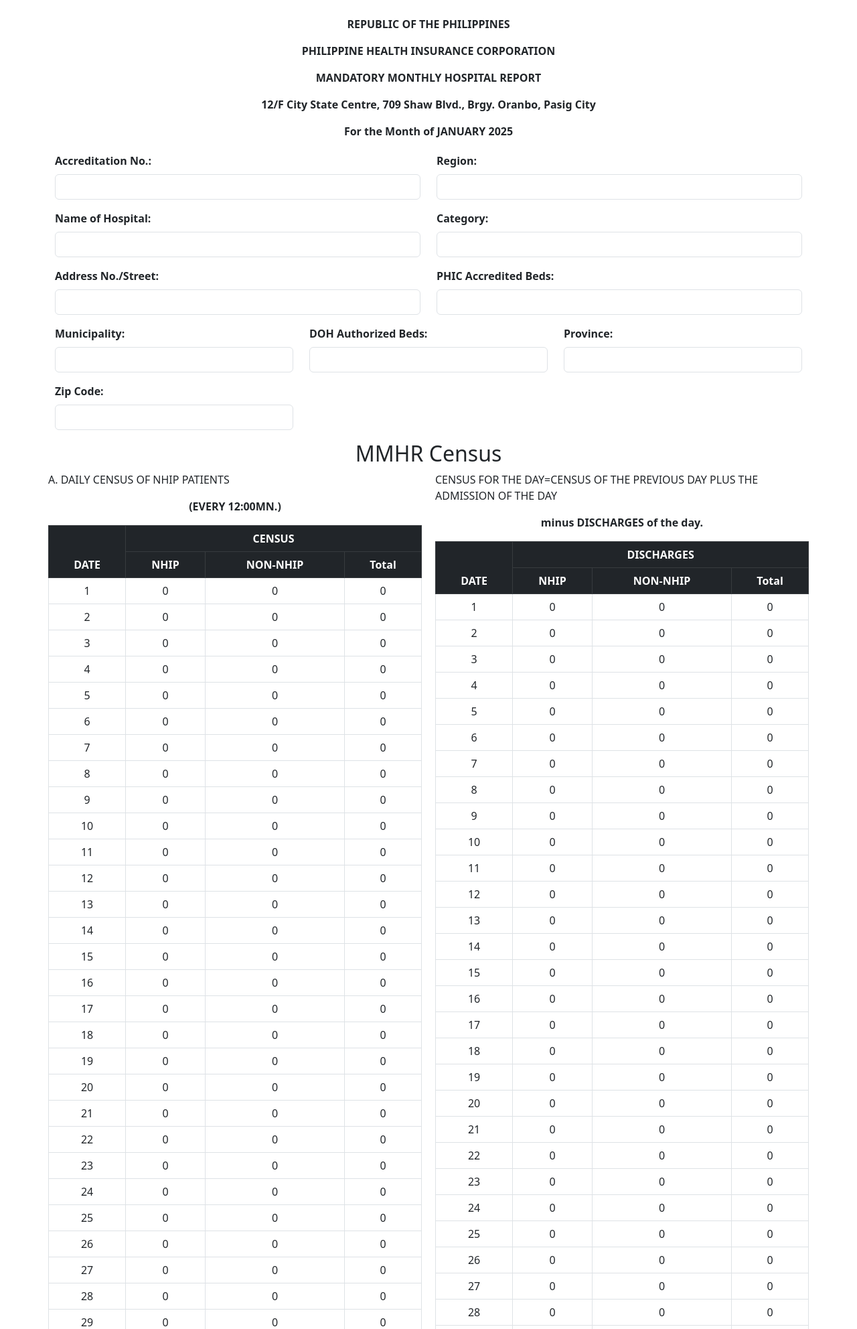
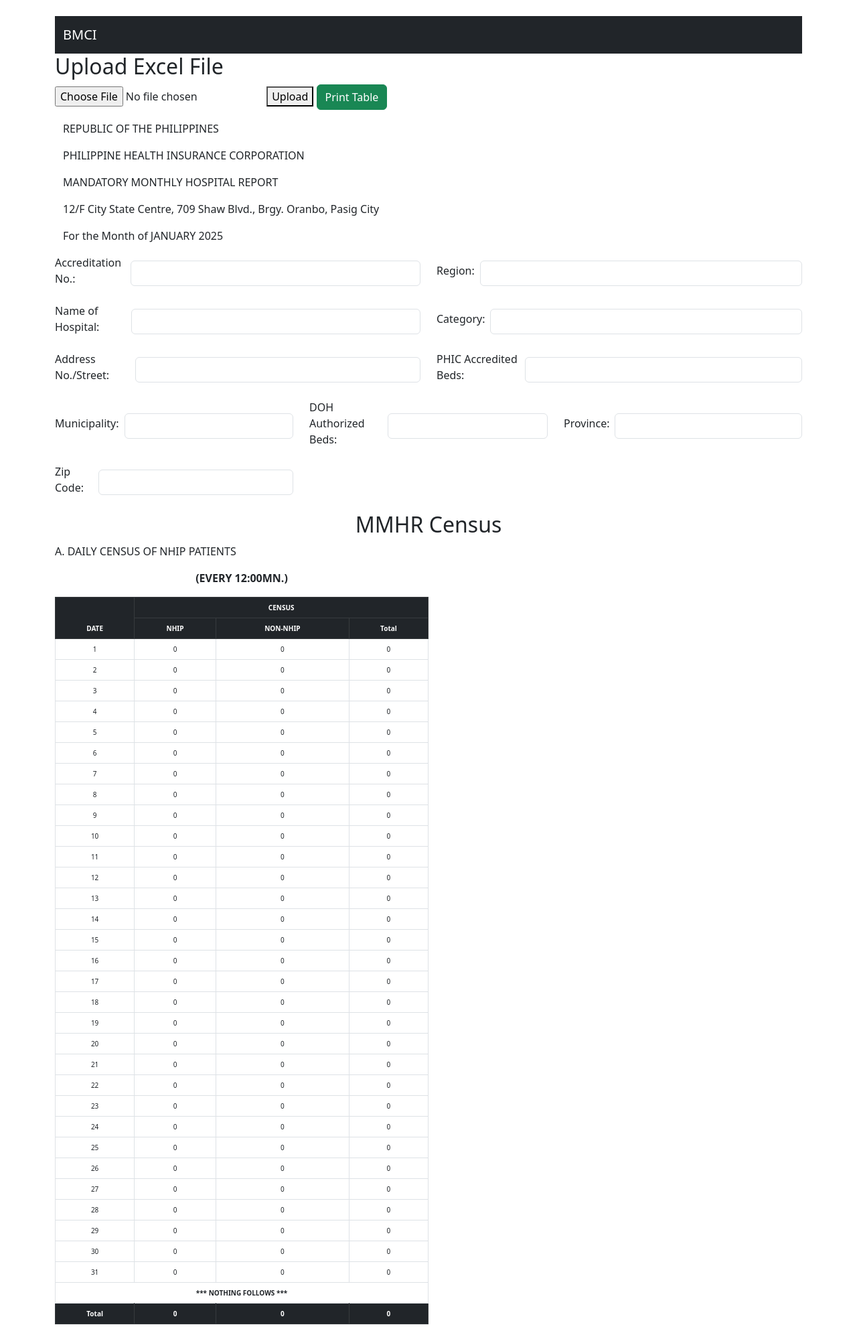
Before and after one commit to Tephenbaay/mmhr_census, a PHP site: page /mmhr_census.php in a window 1280 px wide. Shown: the top 1984 px of the page at 67% size. Run offline with PHP 8.4, Linux system fonts and the light colour scheme; data that the repository does not hold is empty.

Commit message:
pwede na ata

```diff
--- a/mmhr_census.php
+++ b/mmhr_census.php
@@ -151,28 +151,33 @@ while ($row = $result->fetch_assoc()) {
     <meta name="viewport" content="width=device-width, initial-scale=1.0">
     <title>MMHR Census</title>
     <link href="https://cdn.jsdelivr.net/npm/bootstrap@5.3.0/dist/css/bootstrap.min.css" rel="stylesheet">
+    <link rel="stylesheet" href="sige\mmhr.css">
     <style>
-        .table-container {
-            display: flex;
-            justify-content: center;
-            align-items: flex-start;
-            gap: 20px;
-        }
-        .table-responsive {
-            width: 100%;
-        }
-        .header-text {
-            text-align: center;
-            font-weight: bold;
-            margin-bottom: 20px;
-        }
-        .form-label {
-            font-weight: bold;
-        }
     </style>
 </head>
 <body class="container mt-4">
+
+<nav class="navbar navbar-expand-lg navbar-dark bg-dark">
+    <div class="container-fluid">
+        <a class="navbar-brand" href="#">BMCI</a>
+    </div>
+</nav>
+
+<aside>
+    <div class="sidebar">
+        <h2>Upload Excel File</h2>
+        <form action="upload.php" method="POST" enctype="multipart/form-data">
+            <input type="file" name="excelFile" accept=".xlsx, .xls">
+            <button type="submit">Upload</button>
+
+            <button onclick="printTable()" class="btn btn-success">Print Table</button>
+        </form>
+    </div>
+</aside>
+
+<div class="main-content" id="main-content">
             <div class="header-text">
+                <div class="container">
                     <p>REPUBLIC OF THE PHILIPPINES</p>
                     <p>PHILIPPINE HEALTH INSURANCE CORPORATION</p>
                     <p>MANDATORY MONTHLY HOSPITAL REPORT</p>
@@ -181,66 +186,67 @@ while ($row = $result->fetch_assoc()) {
                 </div>
                 <form>
                 <div class="row mb-3">
-            <div class="col-md-6">
-                <label class="form-label">Accreditation No.:</label>
+                    <div class="col-md-6 d-flex align-items-center">
+                        <label class="form-label me-2">Accreditation No.:</label>
                         <input type="text" class="form-control" name="accreditation_no">
                     </div>
-            <div class="col-md-6">
-                <label class="form-label">Region:</label>
+                    <div class="col-md-6 d-flex align-items-center">
+                        <label class="form-label me-2">Region:</label>
                         <input type="text" class="form-control" name="region">
                     </div>
                 </div>
 
                 <div class="row mb-3">
-            <div class="col-md-6">
-                <label class="form-label">Name of Hospital:</label>
+                    <div class="col-md-6 d-flex align-items-center">
+                        <label class="form-label me-2">Name of Hospital:</label>
                         <input type="text" class="form-control" name="hospital_name">
                     </div>
-            <div class="col-md-6">
-                <label class="form-label">Category:</label>
+                    <div class="col-md-6 d-flex align-items-center">
+                        <label class="form-label me-2">Category:</label>
                         <input type="text" class="form-control" name="category">
                     </div>
                 </div>
 
                 <div class="row mb-3">
-            <div class="col-md-6">
-                <label class="form-label">Address No./Street:</label>
+                    <div class="col-md-6 d-flex align-items-center">
+                        <label class="form-label me-2">Address No./Street:</label>
                         <input type="text" class="form-control" name="address">
                     </div>
-            <div class="col-md-6">
-                <label class="form-label">PHIC Accredited Beds:</label>
+                    <div class="col-md-6 d-flex align-items-center">
+                        <label class="form-label me-2">PHIC Accredited Beds:</label>
                         <input type="text" class="form-control" name="phic_beds">
                     </div>
                 </div>
 
                 <div class="row mb-3">
-            <div class="col-md-4">
-                <label class="form-label">Municipality:</label>
+                    <div class="col-md-4 d-flex align-items-center">
+                        <label class="form-label me-2">Municipality:</label>
                         <input type="text" class="form-control" name="municipality">
                     </div>
-            <div class="col-md-4">
-                <label class="form-label">DOH Authorized Beds:</label>
+                    <div class="col-md-4 d-flex align-items-center">
+                        <label class="form-label me-2">DOH Authorized Beds:</label>
                         <input type="text" class="form-control" name="doh_beds">
                     </div>
-            <div class="col-md-4">
-                <label class="form-label">Province:</label>
+                    <div class="col-md-4 d-flex align-items-center">
+                        <label class="form-label me-2">Province:</label>
                         <input type="text" class="form-control" name="province">
                     </div>
                 </div>
 
                 <div class="row mb-3">
-            <div class="col-md-4">
-                <label class="form-label">Zip Code:</label>
+                    <div class="col-md-4 d-flex align-items-center">
+                        <label class="form-label me-2">Zip Code:</label>
                         <input type="text" class="form-control" name="zip_code">
                     </div>
                 </div>
             </form>
+
                 <h2 class="text-center">MMHR Census</h2>
                 <div class="table-container">
                     <div class="col-md-6">
                     <p>A. DAILY CENSUS OF NHIP PATIENTS</p>
                     <p class="text-center"><b>(EVERY 12:00MN.)</b></p>
-            <table class="table table-bordered text-center">
+                        <table class="table table-bordered text-center" style="font-size: 10px;">
                             <thead class="table-dark text-center">
                                 <tr>
                                     <th rowspan="2">DATE</th>
@@ -287,7 +293,7 @@ while ($row = $result->fetch_assoc()) {
                     <div class="col-md-6">
                         <p>CENSUS FOR THE DAY=CENSUS OF THE PREVIOUS DAY PLUS THE ADMISSION OF THE DAY</p>
                         <p class="text-center"><b>minus DISCHARGES of the day.</b></p>
-            <table class="table table-bordered text-center">
+                        <table class="table table-bordered text-center" style="font-size: 10px;">
                             <thead class="table-dark text-center">
                                 <tr>
                                     <th rowspan="2">DATE</th>
@@ -331,5 +337,16 @@ while ($row = $result->fetch_assoc()) {
                         </table>
                     </div>
                     </div>
+                </div>
+
+        </div>
+    </div>
+
+    <script>
+        function printContent() {
+            window.print();
+        }
+    </script>
+
 </body>
 </html>
```
Lines whose indentation alone changed are shown as unchanged.
